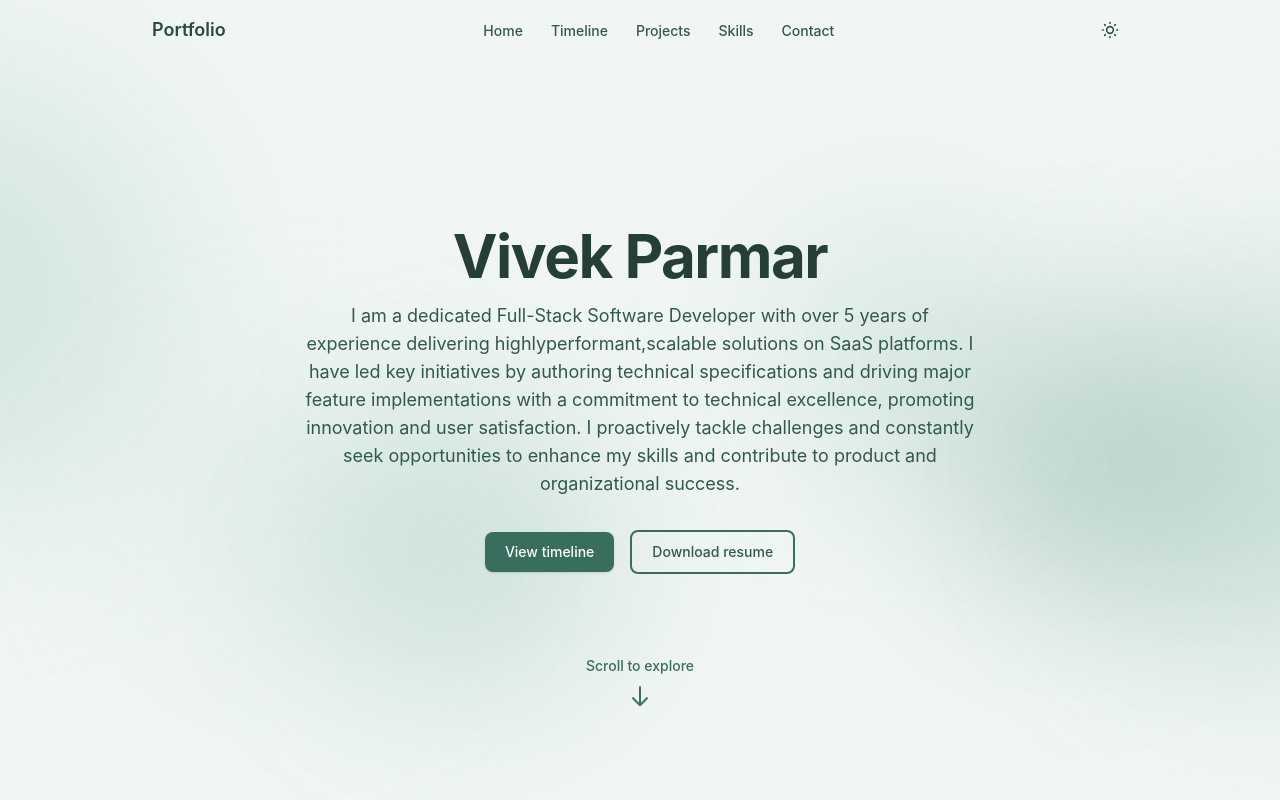
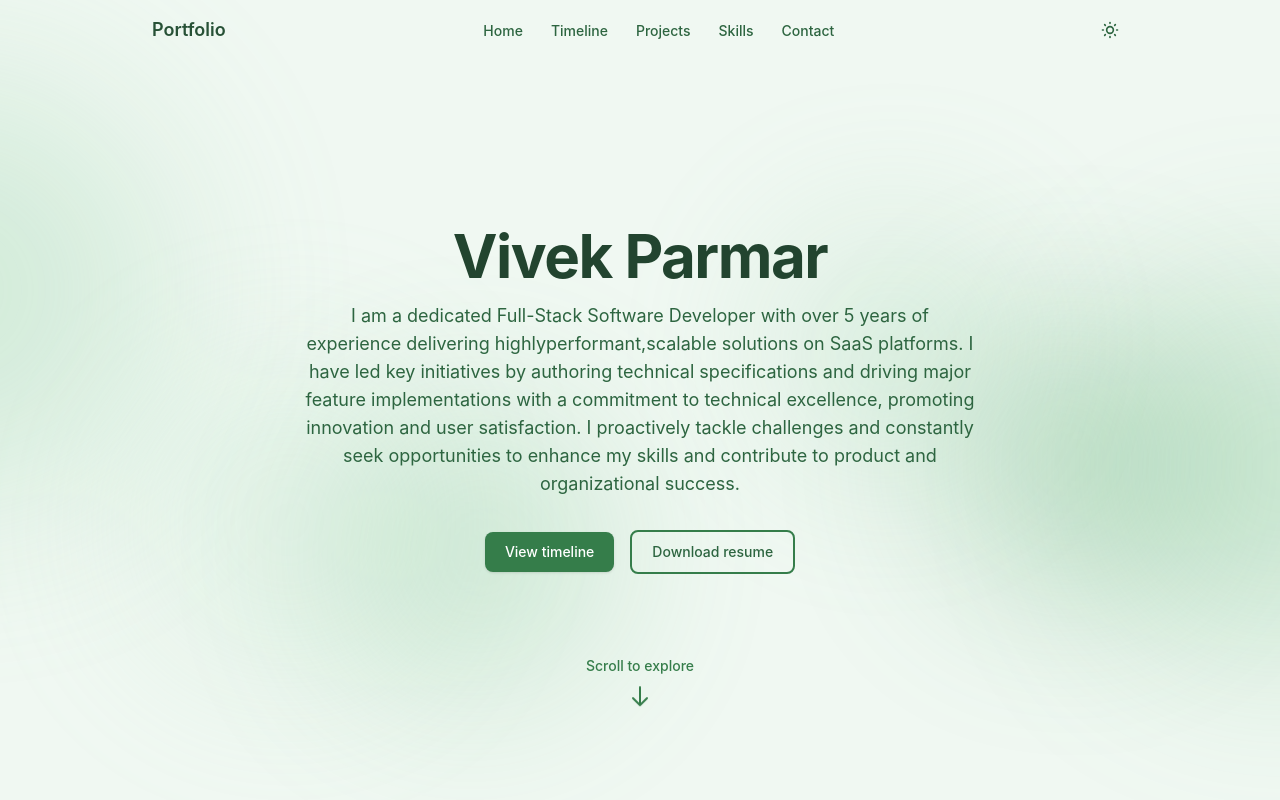
Before and after one commit to VivekP97/portfolio-website, a React (Vite) app: page / in a window 1280 px wide. Shown: the top 800 px of the page. Built offline with nearby package versions, Linux system fonts and the light colour scheme.

Commit message:
change the theme to pastel/mint-celadon

```diff
--- a/src/components/layout/BlurredBackground.tsx
+++ b/src/components/layout/BlurredBackground.tsx
@@ -1,5 +1,5 @@
 /**
- * Full-page blurred shapes layer for depth. Dusty seafoam palette, heavy blur.
+ * Full-page blurred shapes layer for depth. Pastel mint-celadon palette, heavy blur.
  * Unified background – content scrolls over it; no section blocks.
  */
 export function BlurredBackground() {
@@ -8,7 +8,7 @@ export function BlurredBackground() {
       className="pointer-events-none fixed inset-0 z-0 overflow-hidden"
       aria-hidden
     >
-      {/* Large orbs – dusty seafoam tones, heavily blurred */}
+      {/* Large orbs – pastel mint-celadon tones, heavily blurred */}
       <div
         className="absolute -left-[20%] top-[10%] h-[min(80vmax,420px)] w-[min(80vmax,420px)] rounded-full opacity-30 blur-[100px] dark:opacity-25"
         style={{ background: 'var(--blob-1)' }}
--- a/src/style.css
+++ b/src/style.css
@@ -1,21 +1,21 @@
 @import "tailwindcss";
 
-/* Dusty seafoam primary theme and dark mode */
+/* Pastel / mint-celadon primary theme and dark mode */
 @custom-variant dark (&:where(.dark, .dark *));
 
 @theme {
-  /* Dusty seafoam palette – primary theme color (green-teal, muted) */
-  --color-sage-50: #f1f6f4;
-  --color-sage-100: #dcebe5;
-  --color-sage-200: #b8d9cc;
-  --color-sage-300: #8bc0ae;
-  --color-sage-400: #5fa38d;
-  --color-sage-500: #458873;
-  --color-sage-600: #396e5e;
-  --color-sage-700: #31594d;
-  --color-sage-800: #2a4a41;
-  --color-sage-900: #253f38;
-  --color-sage-950: #112420;
+  /* Pastel mint-celadon palette – primary theme color (lighter, airier green) */
+  --color-sage-50: #f0f8f2;
+  --color-sage-100: #daf0e0;
+  --color-sage-200: #b8e2c4;
+  --color-sage-300: #8dcea0;
+  --color-sage-400: #62b87a;
+  --color-sage-500: #429c5c;
+  --color-sage-600: #357d4a;
+  --color-sage-700: #2d6540;
+  --color-sage-800: #275136;
+  --color-sage-900: #22442f;
+  --color-sage-950: #0e2518;
   /* Primary alias for components */
   --color-primary: var(--color-sage-600);
   --color-primary-foreground: var(--color-sage-50);
```
Also changed, not shown: 3 other files (tests, documents, lock files or other folders).
